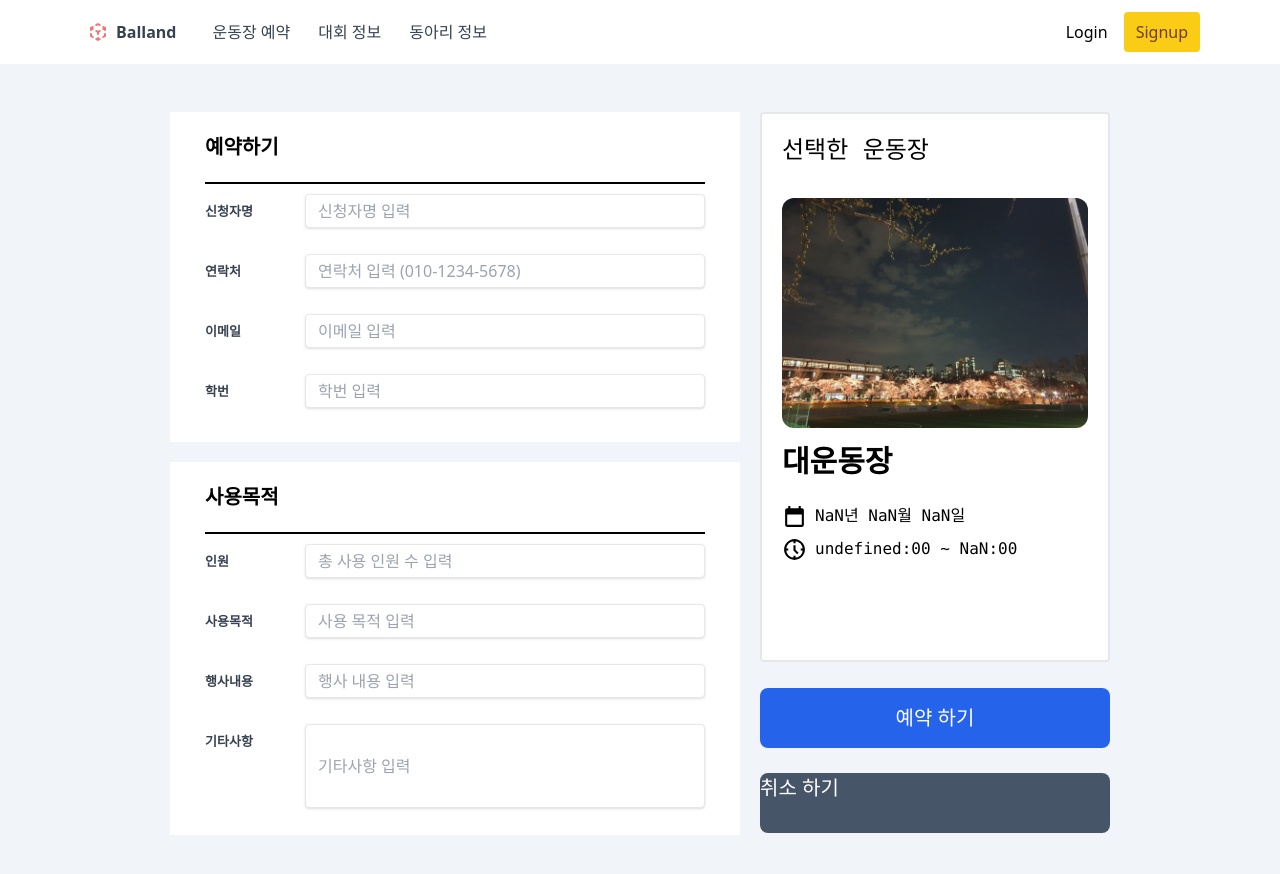
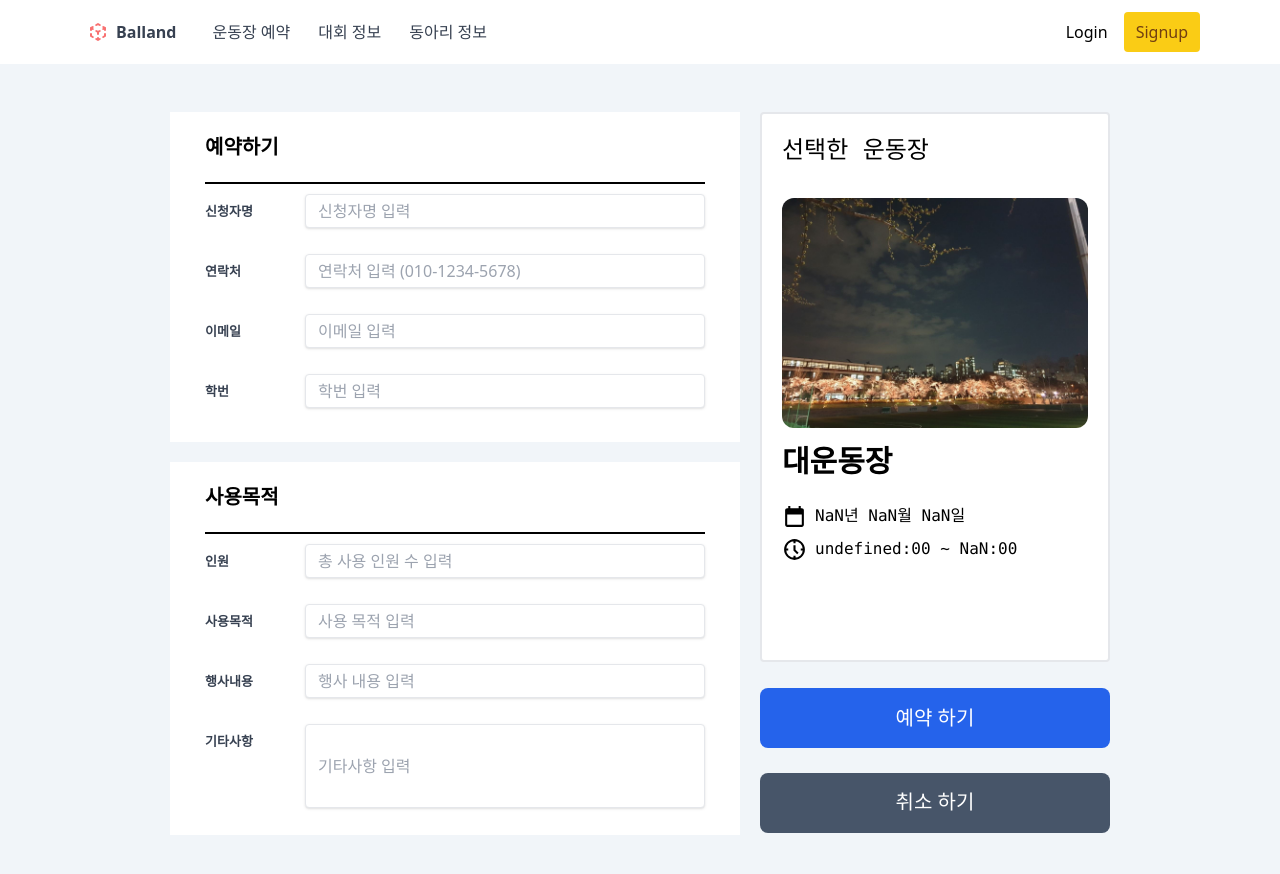
Before and after one commit to Ballandd/Balland_Web, a Next.js app in the folder balland/: page /reservation/bigground/1 in a window 1280 px wide. Shown: the top 874 px of the page. Built offline with nearby package versions, Linux system fonts and the light colour scheme; no server answers.

Commit message:
Feat: 취소하기 버튼 조정

```diff
--- a/balland/pages/reservation/bigground/[time].js
+++ b/balland/pages/reservation/bigground/[time].js
@@ -334,8 +334,7 @@ const Reservationtime = (props) => {
             href = "/reservation/bigground"
             className="w-[350px] h-[60px] mt-[24px] ml-[20px] bg-slate-600 rounded-lg text-white text-[20px] "
           >
-            <h2 className = "">취소 하기</h2>
-
+            <p className = "mt-[14px] text-center">취소 하기</p>
           </Link>
         </div>
       </form>
```
